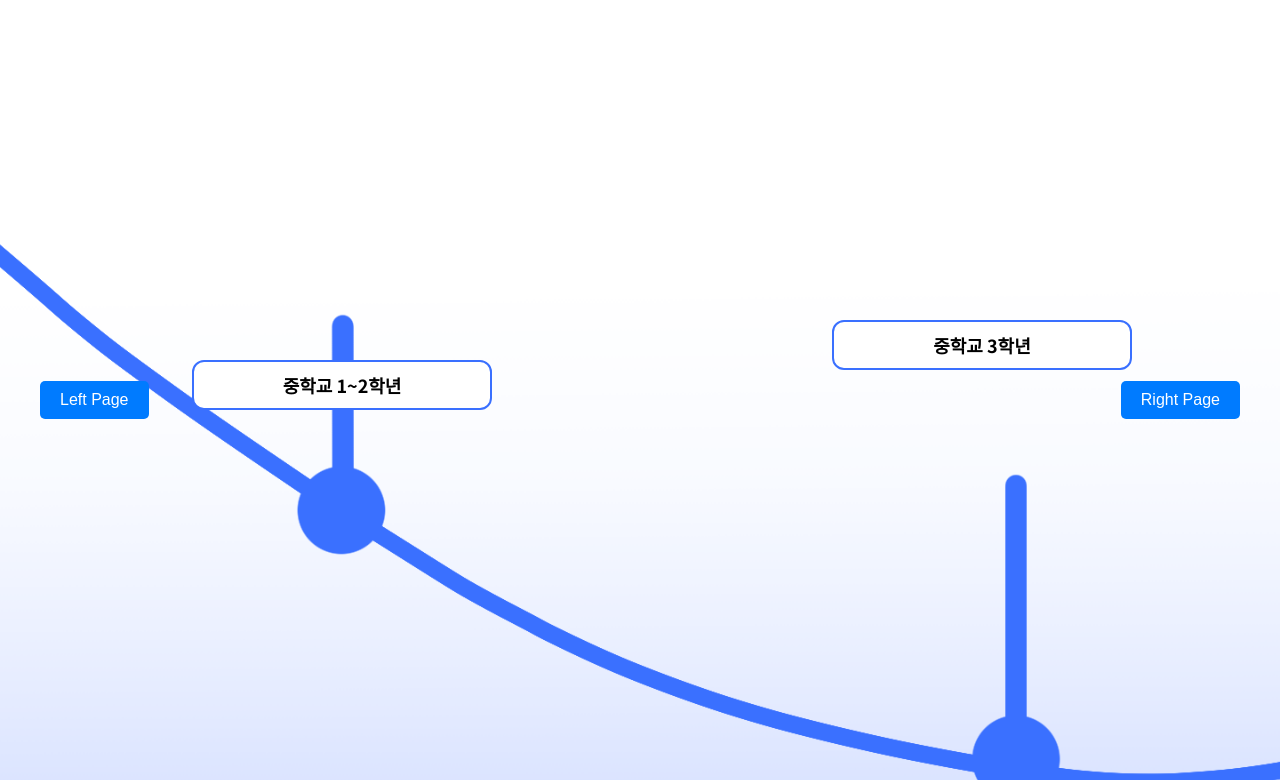
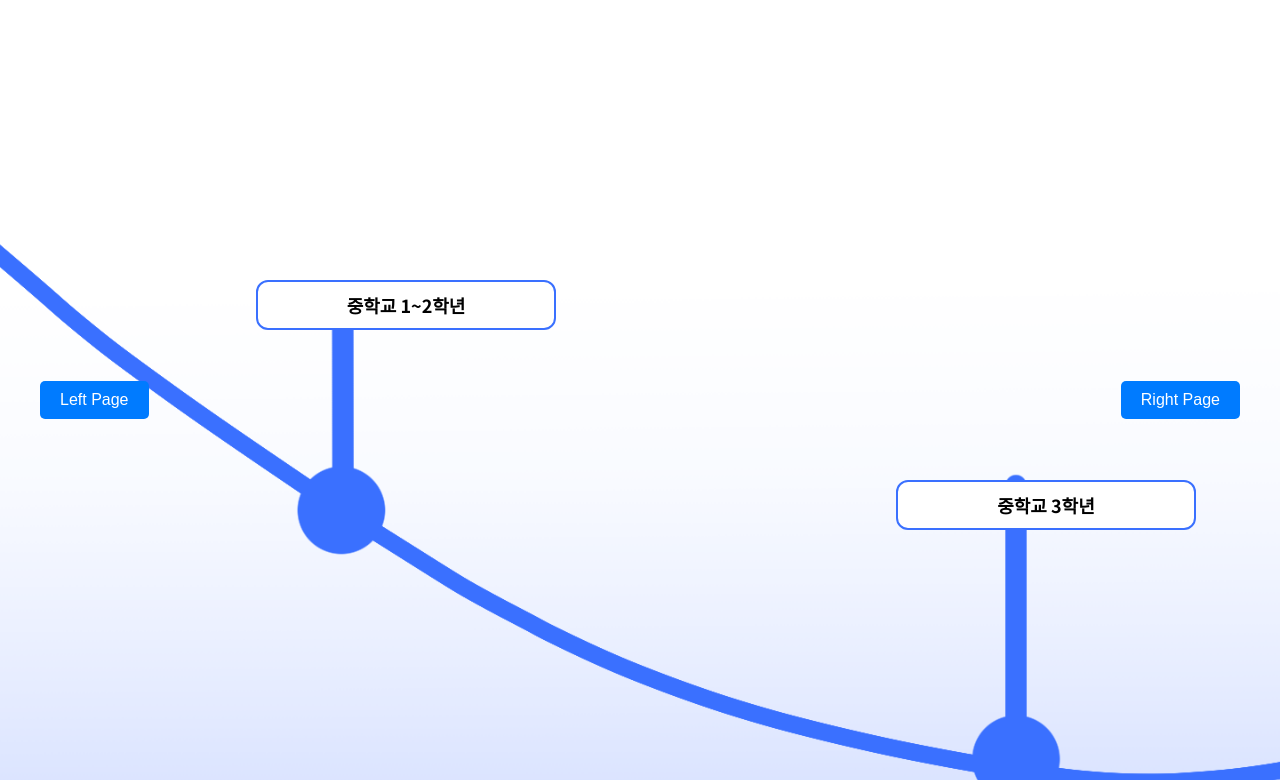
Before and after one commit to acidify04/2024ActFinalAssignment, a Spring Boot app: page /past/page_2 in a window 1280 px wide. Shown: the top 780 px of the page. Run offline with Spring Boot 4, Linux system fonts and the light colour scheme.

Commit message:
css 위치 속성 변경

```diff
--- a/2024act/2024act/src/main/resources/static/assets/stylesheets/past/page_2.css
+++ b/2024act/2024act/src/main/resources/static/assets/stylesheets/past/page_2.css
@@ -11,15 +11,15 @@ body {
 #container1 {
     /*top: 50px;*/
     /*left: 200px;*/
-    top: 45%;
-    left: 15%;
+    top: 35%;
+    left: 20%;
     z-index: 3; /* z-index 속성 추가 */
 
 }
 
 #container2 {
-    top: 40%;
-    left: 65%;
+    top: 60%;
+    left: 70%;
     z-index: 4; /* z-index 속성 추가 */
 }
 
--- a/2024act/2024act/src/main/resources/static/assets/stylesheets/past/page_3.css
+++ b/2024act/2024act/src/main/resources/static/assets/stylesheets/past/page_3.css
@@ -12,7 +12,7 @@ body {
     /*top: 50px;*/
     /*left: 200px;*/
     top: 45%;
-    left: 15%;
+    left: 70%;
     z-index: 3; /* z-index 속성 추가 */
 
 }
--- a/2024act/2024act/src/main/resources/static/assets/stylesheets/past/page_4.css
+++ b/2024act/2024act/src/main/resources/static/assets/stylesheets/past/page_4.css
@@ -11,14 +11,14 @@ body {
 #container1 {
     /*top: 50px;*/
     /*left: 200px;*/
-    top: 45%;
+    top: 30%;
     left: 15%;
     z-index: 3; /* z-index 속성 추가 */
 
 }
 
 #container2 {
-    top: 40%;
+    top: 45%;
     left: 65%;
     z-index: 4; /* z-index 속성 추가 */
 }
```
Also changed, not shown: 2024act/2024act/src/main/resources/static/assets/images/past_page_03.png (added), 2024act/2024act/src/main/resources/static/assets/images/past_page_04.png (added).
